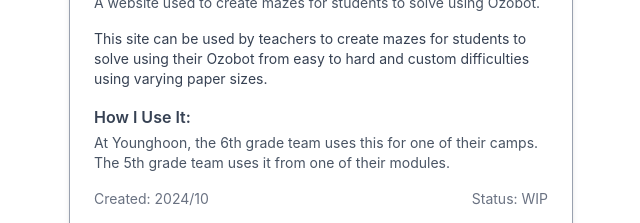
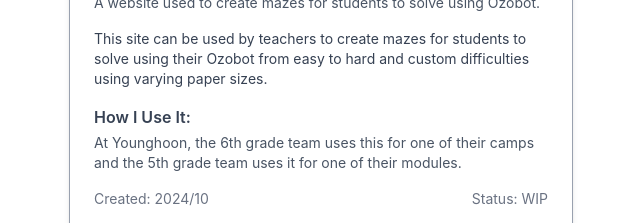
Before and after one commit to mjf1406/portfolio-nextjs, a Next.js app: page /webapps in a window 1280 px wide. Shown: the part 880-1103 px from the top of the page, without its empty margins (319-959 px from the left). Built offline with nearby package versions, Linux system fonts and the light colour scheme.

Commit message:
why only on GitHub?

```diff
--- a/src/app/webapps/page.tsx
+++ b/src/app/webapps/page.tsx
@@ -131,7 +131,7 @@
         description:
             "This site can be used by teachers to create mazes for students to solve using their Ozobot from easy to hard and custom difficulties using varying paper sizes.",
         how_i_use:
-            "At Younghoon, the 6th grade team uses this for one of their camps. The 5th grade team uses it from one of their modules.",
+            "At Younghoon, the 6th grade team uses this for one of their camps and the 5th grade team uses it for one of their modules.",
         image: "/tujin/ozobot-maze.png",
         created: "2024/10",
         status: "WIP",
```
